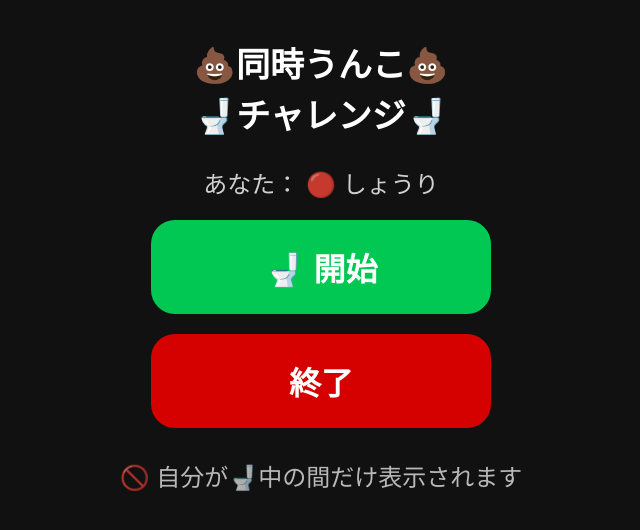
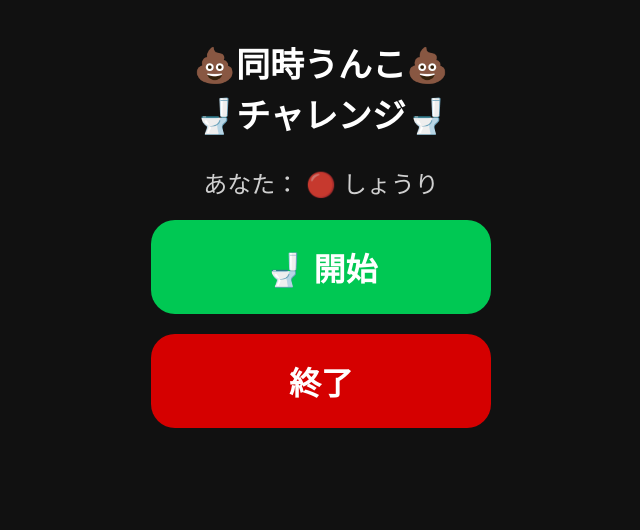
Before and after one commit to takenoko0314/Isaac.toilet, a plain HTML site: page index.html in a window 1280 px wide. Both pictures are taken after a click on the button "🔴 しょうり". Shown: the whole page, without its empty margins (319-959 px from the left). Drawn offline with Linux system fonts and the light colour scheme; no server answers.

Commit message:
Update index.html

```diff
--- a/index.html
+++ b/index.html
@@ -34,6 +34,10 @@ h1{
     opacity:0.7;
     margin-bottom:30px;
     font-size:20px;
+}
+
+#gameScreen{
+    display:none;
 }
 
 .nameButton{
@@ -135,18 +139,8 @@ h1{
     color:#ffd740;
 }
 
-#gameScreen{
-    display:none;
-}
-
 #players{
     margin-top:30px;
-}
-
-#hiddenMessage{
-    margin-top:30px;
-    font-size:24px;
-    opacity:0.7;
 }
 
 #success{
@@ -247,10 +241,6 @@ h1{
 
     </button>
 
-    <div id="hiddenMessage">
-        🚫 自分が🚽中の間だけ表示されます
-    </div>
-
     <div id="players"></div>
 
     <div id="success">
@@ -267,8 +257,6 @@ h1{
 
 <script>
 
-/* Firebase */
-
 const firebaseConfig = {
   apiKey: "AIzaSyAvu7p1AICFiJuzJvmT_LxFUsjp0zDwDOQ",
   authDomain: "isaac-toilet-42f74.firebaseapp.com",
@@ -283,8 +271,6 @@ firebase.initializeApp(firebaseConfig);
 
 const db = firebase.database();
 
-/* プレイヤー名 */
-
 const names = {
     shori:"🔴 しょうり",
     jokura:"🔵 城倉",
@@ -293,13 +279,9 @@ const names = {
 
 let me = localStorage.getItem("toiletPlayer");
 
-/* 自分復元 */
-
 if(me){
     showGame();
 }
-
-/* プレイヤー選択 */
 
 function selectPlayer(player){
 
@@ -312,8 +294,6 @@ function selectPlayer(player){
 
     showGame();
 }
-
-/* 画面切替 */
 
 function showGame(){
 
@@ -331,8 +311,6 @@ function showGame(){
         "あなた： " + names[me];
 }
 
-/* 開始 */
-
 function startPoop(){
 
     db.ref("players/" + me).set({
@@ -346,16 +324,12 @@ function startPoop(){
       });
 }
 
-/* 終了 */
-
 function endPoop(){
 
     db.ref("players/" + me).set({
         active:false
     });
 }
-
-/* リアルタイム監視 */
 
 db.ref("players").on("value", snapshot => {
 
@@ -367,9 +341,6 @@ db.ref("players").on("value", snapshot => {
     const playersDiv =
         document.getElementById("players");
 
-    const hidden =
-        document.getElementById("hiddenMessage");
-
     const success =
         document.getElementById("success");
 
@@ -377,14 +348,10 @@ db.ref("players").on("value", snapshot => {
 
         playersDiv.innerHTML = "";
 
-        hidden.style.display = "block";
-
         success.style.display = "none";
 
         return;
     }
-
-    hidden.style.display = "none";
 
     let html = "";
 
@@ -415,17 +382,12 @@ db.ref("players").on("value", snapshot => {
     playersDiv.innerHTML = html;
 
     if(count >= 3){
-
         success.style.display = "block";
-
     }else{
-
         success.style.display = "none";
     }
 
 });
-
-/* カード生成 */
 
 function makeCard(name, active, color){
 
```
